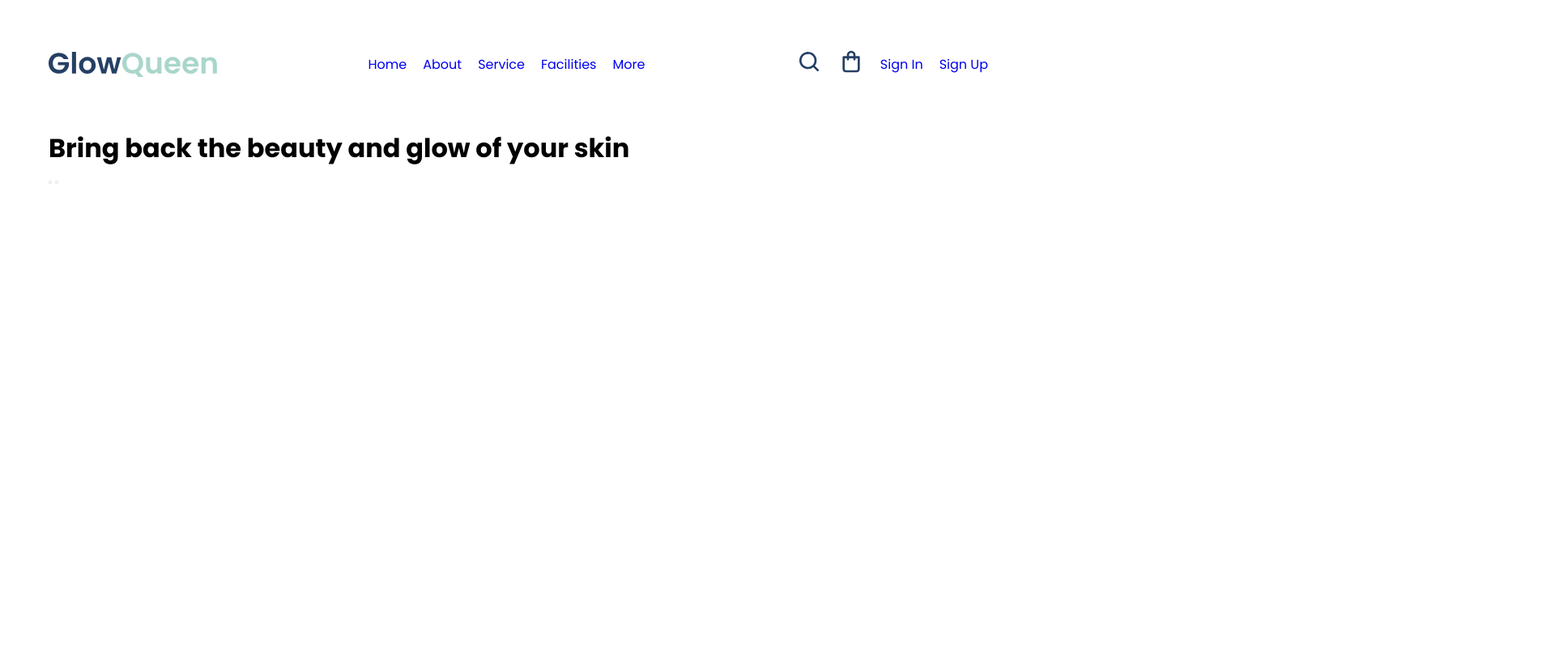
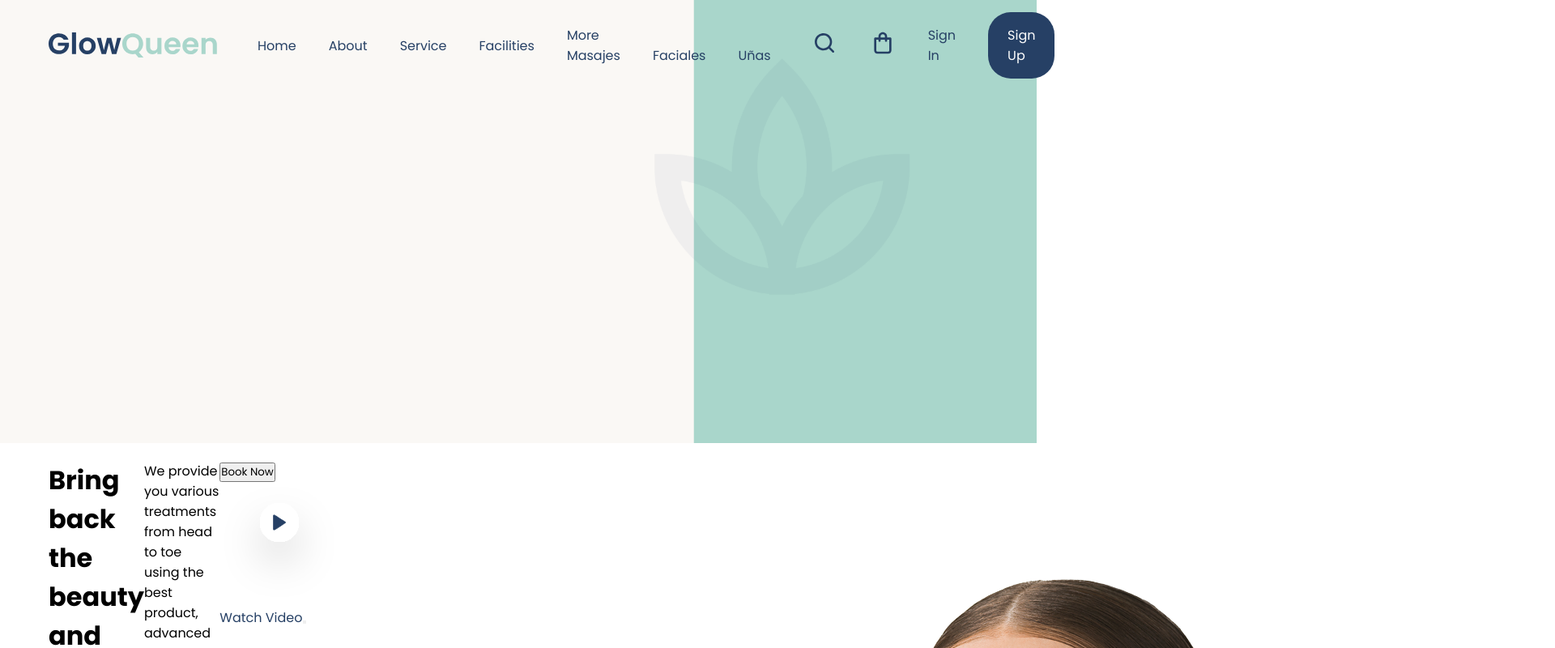
Before and after one commit to JaviQuijada/CSS-Tarea-entregable-1-Header-Spa-Beauty, a website: page code/index.html in a window 1280 px wide. Shown: the top 800 px of the page at 81% size, 1920 px wide, since content can reach past the window. Drawn offline with Linux system fonts and the light colour scheme.

Commit message:
Agregué imágenes, hero y actualicé estilos

```diff
--- a/code/index.html
+++ b/code/index.html
@@ -41,7 +41,11 @@
               <li><a href="#">About</a></li>
               <li><a href="#">Service</a></li>
               <li><a href="#">Facilities</a></li>
-              <li class="dropdown"><a href="#">More</a></li>
+              <li class="dropdown"><a href="#">More</a>   <ul class="submenu">
+                <li><a href="#">Masajes</a></li>
+                <li><a href="#">Faciales</a></li>
+                <li><a href="#">Uñas</a></li>
+              </ul></li>
             </ul>
           </div>
 
@@ -60,16 +64,58 @@
         </nav>
       </div>
     </header>
+    <div class="fondo">
+      <div class="fondo_background">
+        <img src="./img/imagen.png" alt="">
 
+      </div>
     <div class="container">
       <main>
         <div class="hero">
           <h1 class="her_title">Bring back the beauty and glow of your skin</h1>
-          <p class="hero_subtitle"></p>
+          <p class="hero_subtitle">
+            We provide you various treatments from head to toe using the best
+            product, advanced technology, and affordable price
+          </p>
           <div class="hero_button">
-            <button class="hero_button-book"></button>
-            <button class="hero_button-video"></button>
+            <a href="#"><button class="hero_button-book">Book Now</button></a>
+            <a href="#"
+              ><img src="./img/play.svg" alt="Play" />Watch Video<button
+                class="hero_button-video"
+              ></button
+            ></a>
           </div>
+
+            <div class="woman">
+              <img src="./img/mujer.png" alt="">
+            </div>
+            <aside>
+            <ul>
+              <li>
+                <img src="./img/special.svg" alt="">
+              </img>
+              <h2>15+</h2>
+                <p>Special Treatment</p></li>
+
+                <li>
+                <img src="./img/profesional.svg" alt="">
+              </img>
+              <h2>25+</h2>
+                <p>Professional Therapist</p></li>
+
+              <li>
+                <img src="./img/herbal.svg" alt="">
+              </img>
+              <h2>100%</h2>
+                <p>Herbal Cream Formula</p>
+              </li>
+            </ul>
+            </aside>
+
+            <section class="definition">
+              <article><p><span class="comillas"><img src="./img/comillas.svg" alt="comillas"></span>I have a regular schedule to take treatment from GlowQueen, they gave me the best service and treatment ever to maintain the beauty and health of my skin <span class="name">Sophia Princeton</span></p></article>
+              <article><p><span class="comillas"><img src="./img/comillas.svg" alt="comillas"></span>For the past few years, I've had a hard time finding the right place for skin care to deal with my complicated skin condition, thank God I found GlowQueen to treat my skin <span class="name">Tamara Jules</span></p></article>
+            </section>
         </div>
       </main>
     </div>
--- a/code/sass/abstracts/_mixins.scss
+++ b/code/sass/abstracts/_mixins.scss
@@ -38,3 +38,12 @@
     }
   }
 }
+
+@mixin button() {
+  display: inline-block;
+  background-color: $blue;
+  border-radius: 28px;
+  color: white;
+  padding: 16px 24px;
+
+}
--- a/code/sass/abstracts/_variables.scss
+++ b/code/sass/abstracts/_variables.scss
@@ -6,8 +6,8 @@ $segundary-font: "Nunito Sans", sans-serif;
 
 //Colores
 
-$blue: RGB 38 64 101;
-$green: RGB 169 214 203;
-$gray: RGB 144 144 144;
+$blue: rgba(38, 64, 101, 1);
+$green: rgba(169 214 203);
+$gray: rgba(144 144 144);
 
 //Botones
--- a/code/sass/layout/_header.scss
+++ b/code/sass/layout/_header.scss
@@ -1,8 +1,23 @@
 @use "../abstracts/variables" as *;
+
+.fondo {
+  position: absolute;
+  z-index: -10;
+  top: 0;
+  bottom: 0;
+  left: 0;
+  right: 0;
+  &_background img {
+    width: 100%;
+  }
+
+}
 
 .container {
   padding: 0;
   margin: 60px;
+  position: relative;
+bottom: 45px;
 }
 
 .nav_principal {
@@ -10,14 +25,14 @@
   justify-content: space-between;
   align-items: center;
   width: 100%;
-  gap: 30px;
+  gap: 50px;
 }
 
 .nav_index ul,
 .nav_login ul {
   display: flex;
   align-items: center;
-  gap: 20px;
+  gap: 40px;
   list-style: none;
   margin: 0;
   padding: 0;
@@ -33,5 +48,14 @@
 }
 
 a.nav_up {
+  display: inline-block;
   background-color: $blue;
+  border-radius: 28px;
+  color: white;
+  padding: 16px 24px;
 }
+
+.hero {
+  display: flex;
+  justify-content: space-between;
+}
--- /dev/null
+++ b/code/sass/layout/_hero.scss
@@ -0,0 +1,6 @@
+.hero {
+  &_title {
+    font-size: 64px;
+    max-width: 0%;
+  }
+}
--- a/code/sass/layout/_layout.scss
+++ b/code/sass/layout/_layout.scss
@@ -4,3 +4,4 @@
 @use "navbar";
 @use "sidebar";
 @use "header";
+@use "hero";
```
Also changed, not shown: code/css/style.css, code/img/comillas.svg (added), code/img/play.svg (added), 1 other file.
